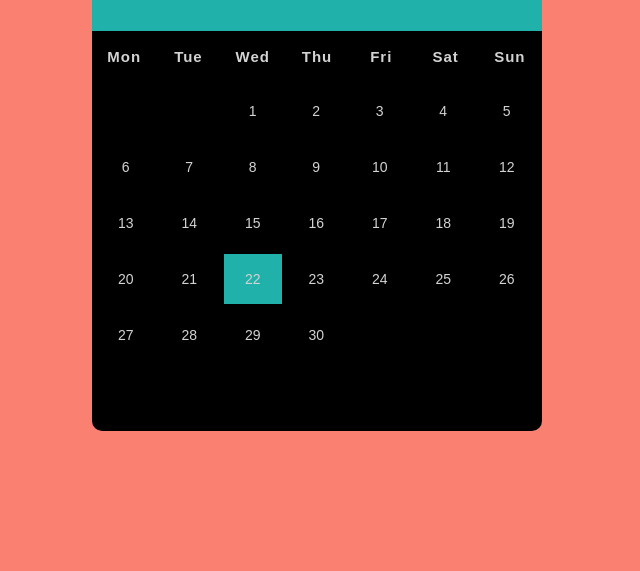
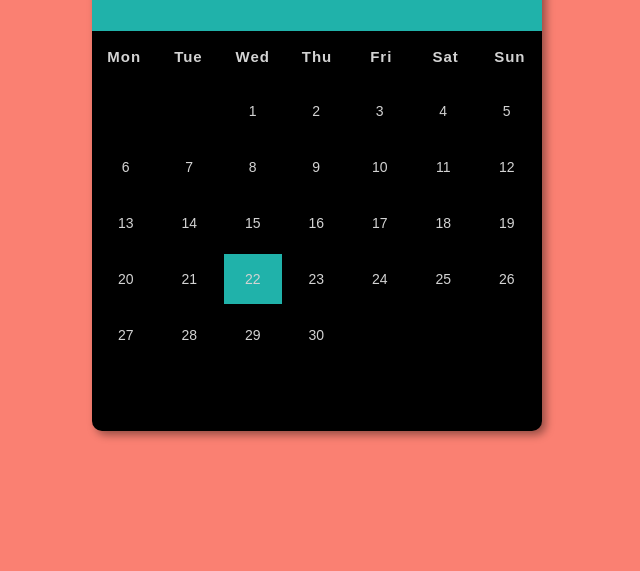
Before and after one commit to PePeMikko/Month-Calendar, a plain HTML site: page index.html in a window 1280 px wide. Shown: the part 229-800 px from the top of the page, without its empty margins (323-963 px from the left). Drawn offline with Linux system fonts and the light colour scheme.

Commit message:
shadowit kunnossa, päivät eivät ole oikeassa kuukausi järjestyksessä

```diff
--- a/index.html
+++ b/index.html
@@ -9,7 +9,7 @@
 
 <body>
   <div class="container">
-    <div class="calender">
+    <div class="calendar">
       <div class="month">
         <div class="date">
           <h1></h1>
--- a/style.css
+++ b/style.css
@@ -12,14 +12,14 @@ body {
     background-color: salmon;
 
 }
-.calender {
+.calendar {
     position: relative;
     width: 450px;
     height: 520px;
     background-color: black;
     color: lightgray;
     border-radius: 10px;
-     box-shadow: 4px, 4px, 8px, rgba(0 0 0 0.4);
+     box-shadow: 4px 4px 8px rgb(0, 0, 0, 0.4 );
 
 }
 .month {
```
